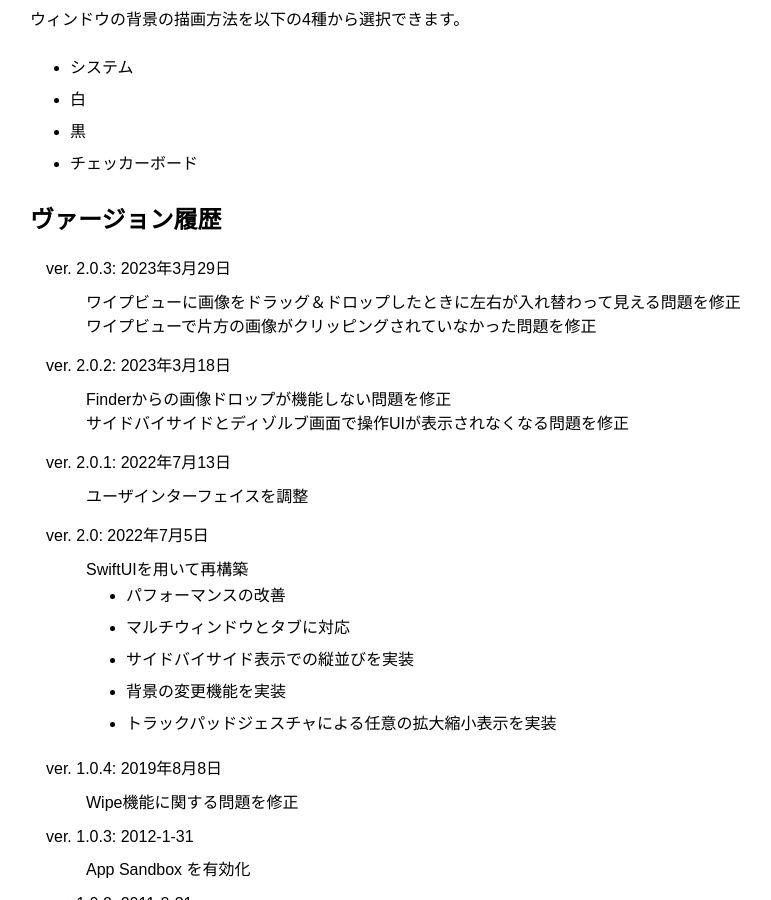
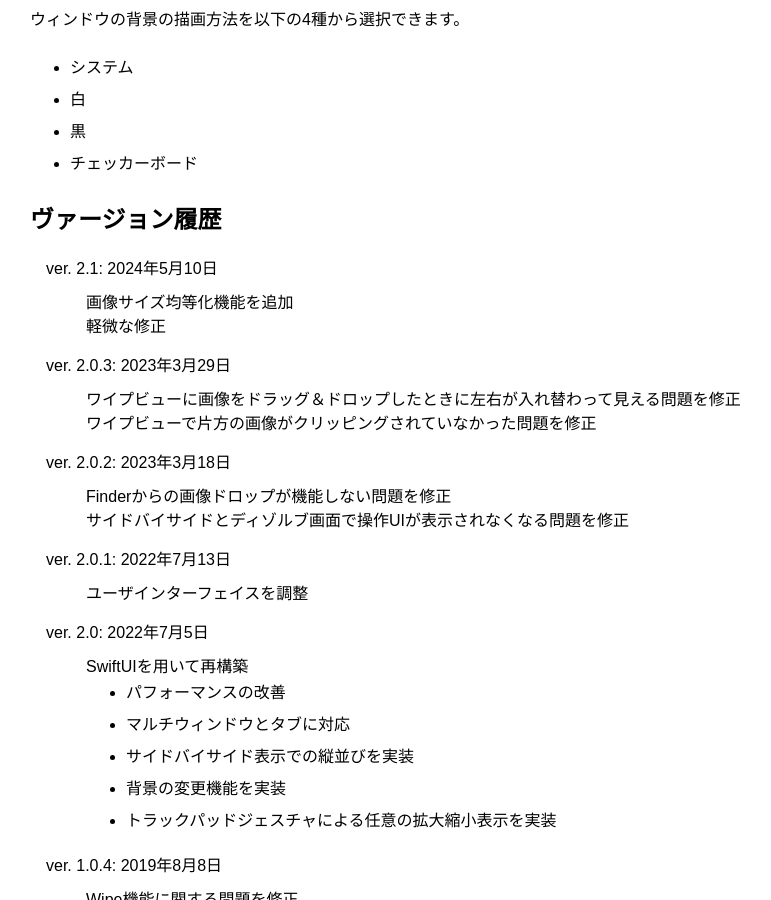
Before and after one commit to GenjiApp/genjiapp.github.io, a Jekyll site: the page built from mac/imagediff/index.html, in a window 1280 px wide and 900 px high, scrolled down 1997 px. Shown: the whole window, without its empty margins (160-931 px from the left). Built offline with Jekyll 4.4.1, drawn with Linux system fonts in a browser that asks for light colours.

Commit message:
new release ImageDiff v2.1

```diff
--- a/mac/imagediff/index.html
+++ b/mac/imagediff/index.html
@@ -54,6 +54,10 @@ description: ImageDiffはふたつの画像間の差異をいくつかの方法
 
 <h2>ヴァージョン履歴</h2>
 <dl>
+  <dt>ver. 2.1: 2024年5月10日</dt>
+  <dd>画像サイズ均等化機能を追加</dd>
+  <dd>軽微な修正</dd>
+
   <dt>ver. 2.0.3: 2023年3月29日</dt>
   <dd>ワイプビューに画像をドラッグ＆ドロップしたときに左右が入れ替わって見える問題を修正</dd>
   <dd>ワイプビューで片方の画像がクリッピングされていなかった問題を修正</dd>
--- a/mac/imagediff/index_en.html
+++ b/mac/imagediff/index_en.html
@@ -52,6 +52,10 @@ description: ImageDiff is an application for macOS that helps you to find the di
 
 <h2>Version History</h2>
 <dl>
+  <dt>ver. 2.1: 2024-05-10</dt>
+  <dd>Added the Equalize Image Size feature</dd>
+  <dd>Fixed minor issue</dd>
+
   <dt>ver. 2.0.3: 2023-03-29</dt>
   <dd>Fixed an issue that images drag-and-dropped in Wipe view would appear swapped</dd>
   <dd>Fixed an issue that one of images in Wipe view was not clipped properly</dd>
```
